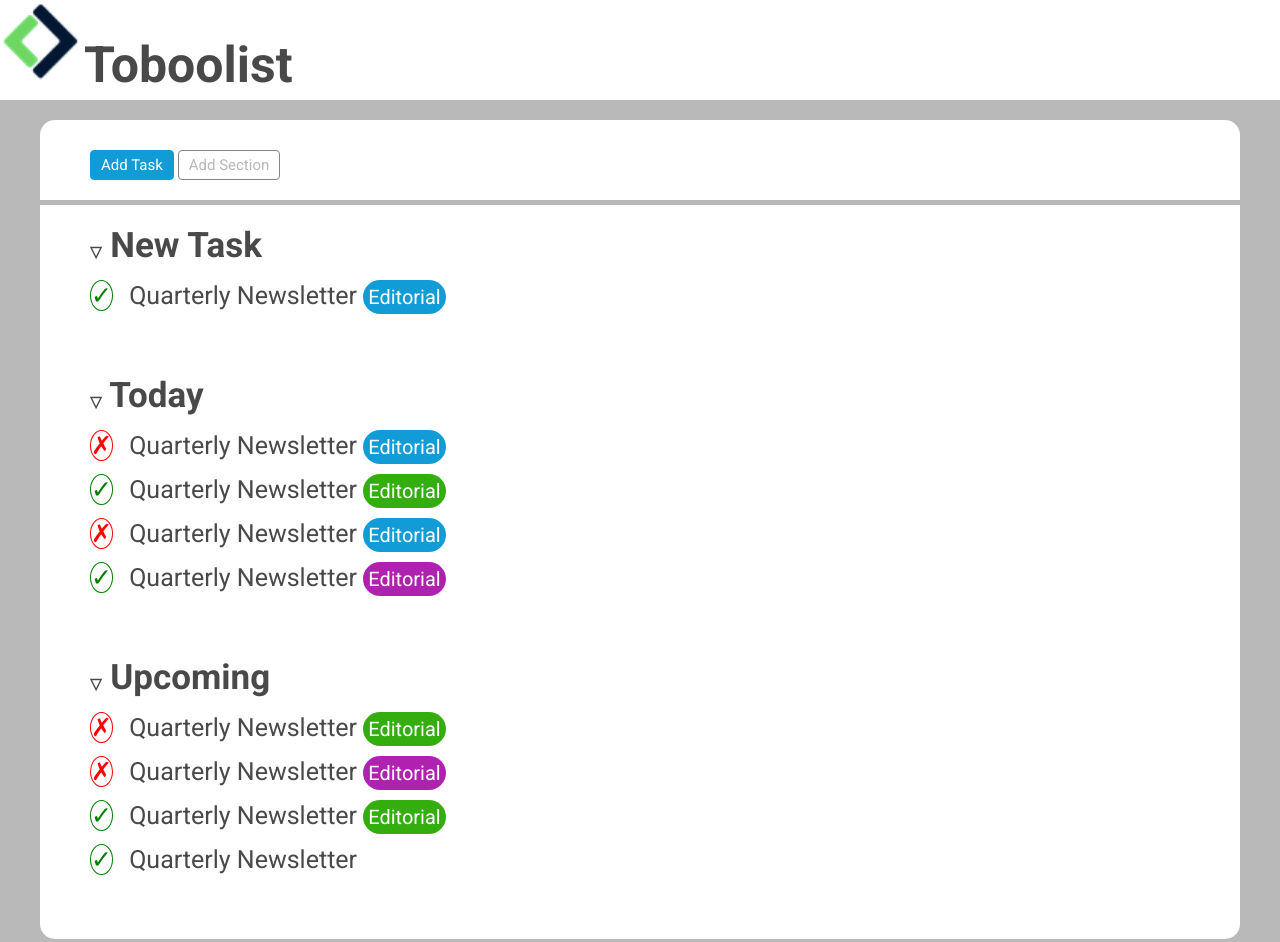
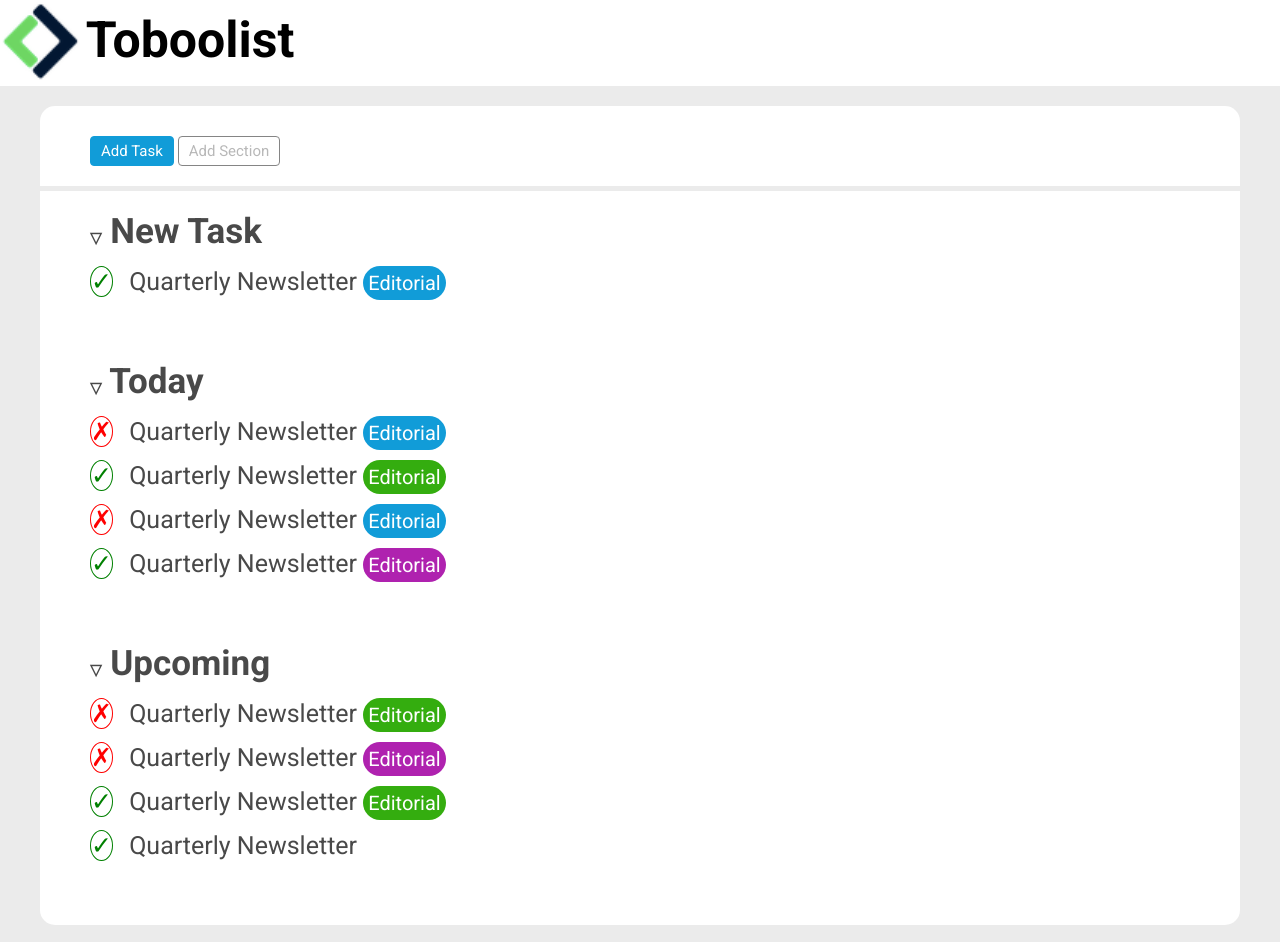
Before and after one commit to Jasczlv/html-css-toboolist, a plain HTML site: page index.html in a window 1280 px wide. Drawn offline with Linux system fonts and the light colour scheme.

Commit message:
pastrocchio finale (non ho voglia di sistemare le piccolezze)

```diff
--- a/css/style.css
+++ b/css/style.css
@@ -18,14 +18,20 @@ h2 {
 }
 
 .topbar {
-    height: 100px;
     width: 100%;
     margin-bottom: 20px;
     background-color: white;
+    position: relative;
 }
 
 .inline {
+    color: black;
     display: inline;
+    position: absolute;
+    transform: translate(-50% , -50%);
+    top: 40px;
+    left: 190px;
+
 }
 
 .container {
@@ -70,7 +76,7 @@ header>h1 {
 }
 
 .background-gray {
-    background-color: rgb(185, 185, 185);
+    background-color: rgb(235, 235, 235);
     height: 100%;
 }
 
@@ -86,6 +92,7 @@ header>h1 {
     padding: 5px;
     font-size: 20px;
 }
+
 .greenbox {
     background-color: rgb(52, 173, 15);
     color: white;
```
